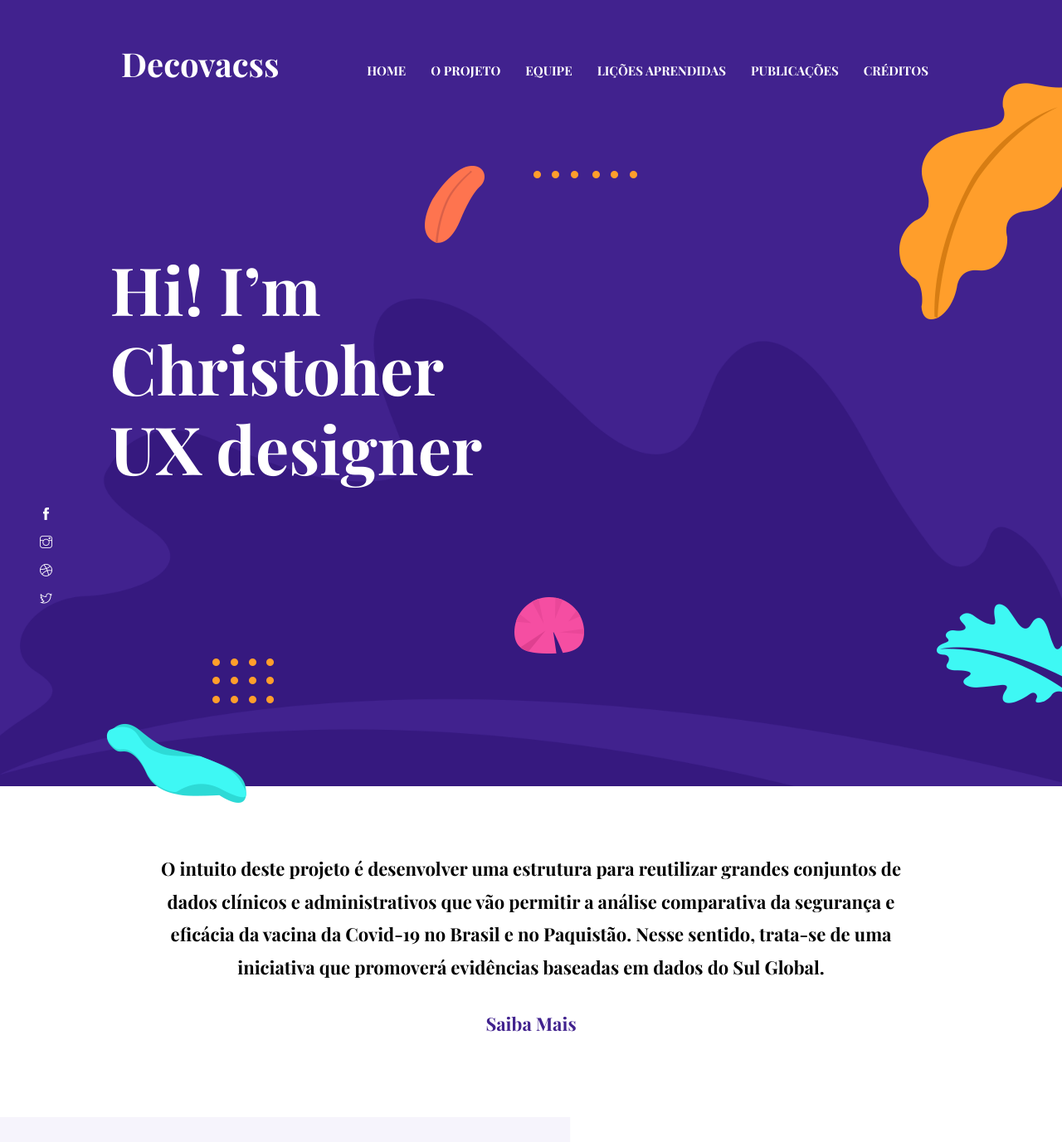
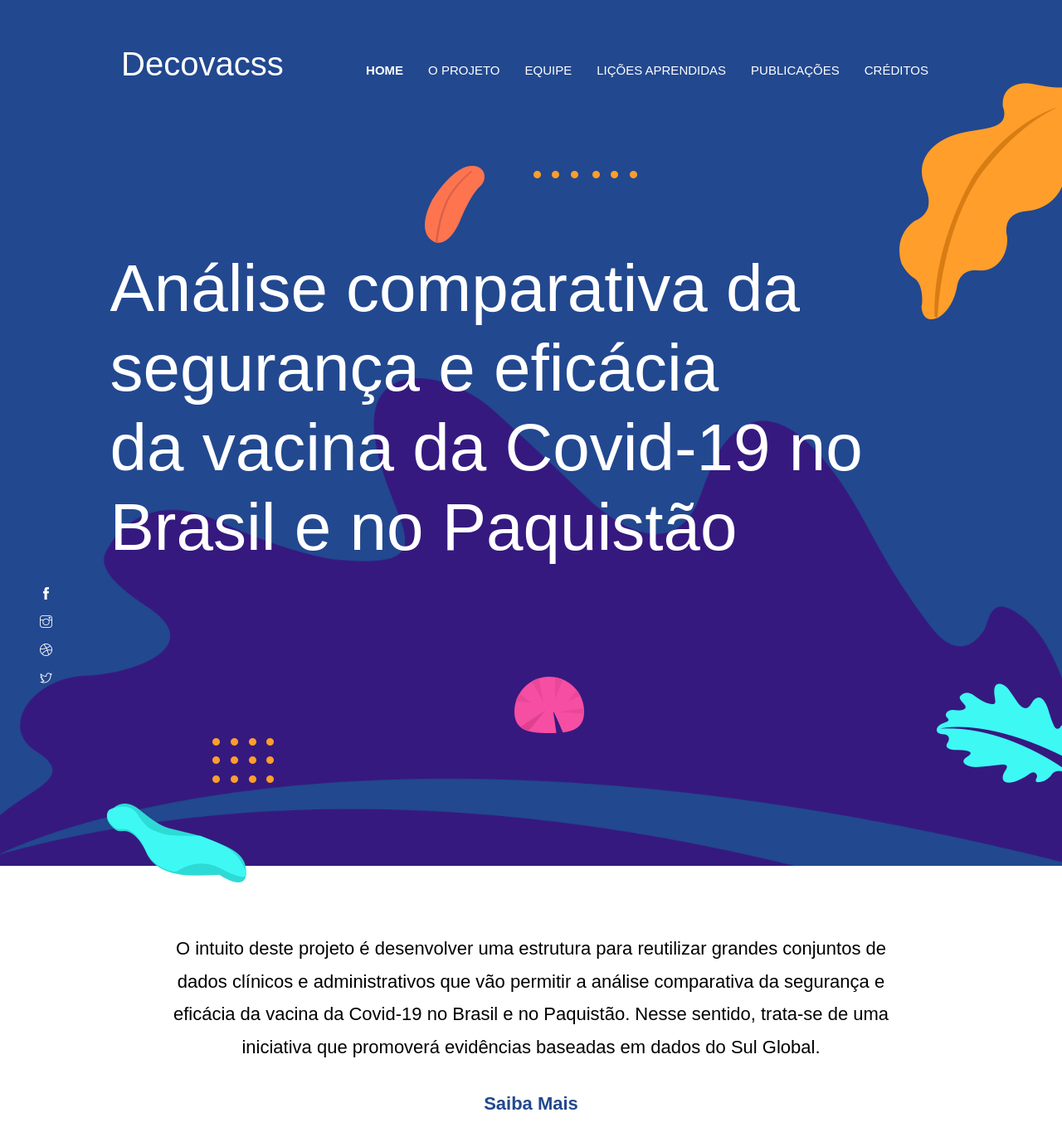
Before and after one commit to ldantastecnologia/ldantastecnologia.github.io, a Jekyll site: the page built from index.html, in a window 1280 px wide and 1400 px high. Shown: the top 1377 px of the window at 83% size. Built offline with Jekyll 4.4.1, drawn with Linux system fonts in a browser that asks for light colours.

Commit message:
ajustes
ajustes

```diff
--- a/_data/settings.yml
+++ b/_data/settings.yml
@@ -38,7 +38,7 @@ menu:
 # Hero Section
 
 hero:
-  hero-title: Hi! I’m <br> Christoher <br> UX designer
+  hero-title: Análise comparativa da segurança e eficácia <br>da vacina da Covid-19 no Brasil e no Paquistão
 
 social:
   - { icon: "ti-facebook", link: "#" }
--- a/assets/scss/_variables.scss
+++ b/assets/scss/_variables.scss
@@ -1,5 +1,5 @@
 // Color Variables
-$primary-color: #41228e;
+$primary-color: #22488F;
 $secondary-color: #2bfdff;
 $text-color: #4c4c4c;
 $text-color-dark: #000;
@@ -12,5 +12,6 @@ $gray: #eaeaea;
 
 // Font Variables
 $primary-font: 'Roboto', sans-serif;
-$secondary-font: 'Playfair Display', serif;
+//$secondary-font: 'Playfair Display', serif;
+$secondary-font: 'Lexend Giga', sans-serif;
 $icon-font: 'themify';
```
Also changed, not shown: _data/plugins.yml (line endings or trailing spaces).
